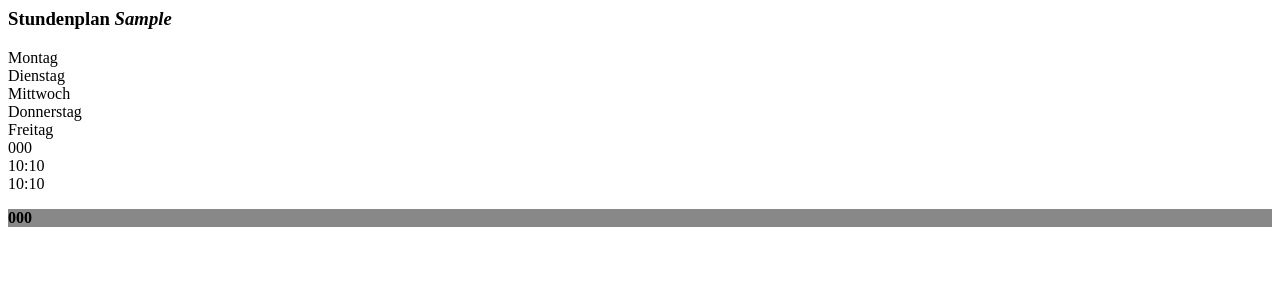
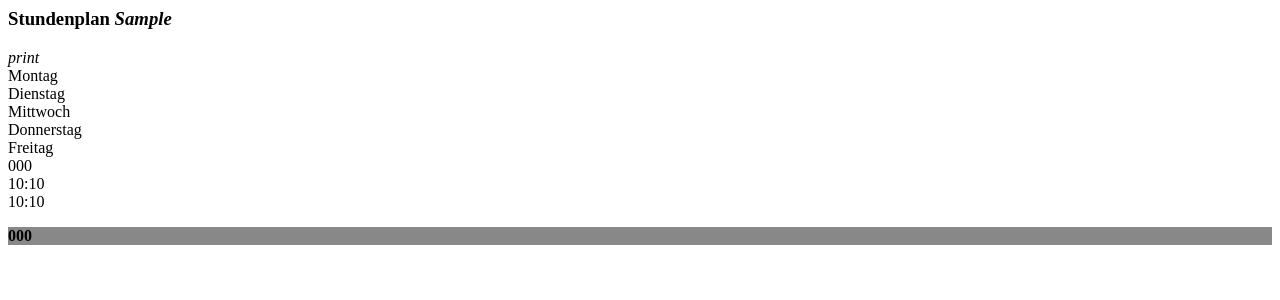
Before and after one commit to AlekSIS-org/AlekSIS-App-Chronos, a Django app: template biscuit/apps/chronos/templates/timetable/plan.html in a window 1280 px wide. Shown: the top 300 px of the page. Run offline with Django 3.2, Linux system fonts and the light colour scheme; the template is opened without the code that fills it: most values are stand-ins (such as "Sample title", 1, 10 or a date in 2020); some libraries are stand-ins or nearby versions.

Commit message:
Add print view support | Refactor JS code

```diff
--- a/biscuit/apps/chronos/templates/timetable/plan.html
+++ b/biscuit/apps/chronos/templates/timetable/plan.html
@@ -1,9 +1,18 @@
 {% include 'partials/header.html' %}
 
 <main>
-    <h3>
-        Stundenplan <i>{{ el }}</i>
-    </h3>
+    <div class="row">
+        <div class="col s12 m6 l8 xl9">
+            <h3>
+                Stundenplan <i>{{ el }}</i>
+            </h3>
+        </div>
+        <div class="col s12 m6 l4 xl3 right align-right">
+            <a class="waves-effect waves-teal btn-flat btn-flat-medium right" id="print">
+                <i class="material-icons center">print</i>
+            </a>
+        </div>
+    </div>
     <div class="timetable-plan">
         <div class="row">
             <div class="col s2">
```
Also changed, not shown: biscuit/apps/chronos/templates/timetable/substitution.html (+2 -7 lines).
